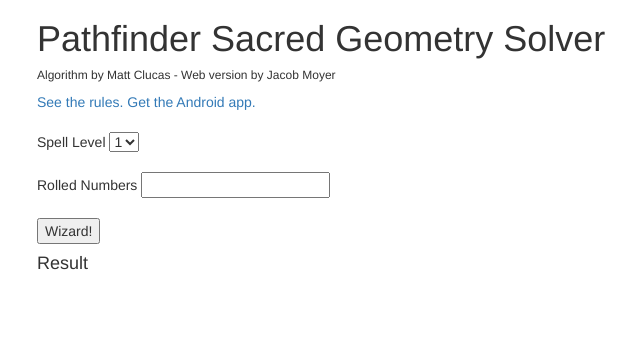
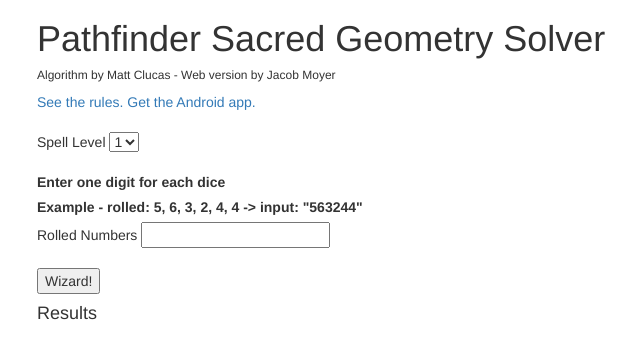
Before and after one commit to MattClucas/d20toolkit, a PHP site: page /tools/sacredgeo/sacredgeo.php in a window 1280 px wide. Shown: the part 51-410 px from the top of the page, without its empty margins (33-673 px from the left). Run offline with PHP 8.4, Linux system fonts and the light colour scheme; some libraries are stand-ins or nearby versions.

Commit message:
Made input format more clear to user. (hopefully)

```diff
--- a/tools/sacredgeo/sacredgeo.php
+++ b/tools/sacredgeo/sacredgeo.php
@@ -15,25 +15,24 @@
         ?>
         <div class="container">
             <h1>Pathfinder Sacred Geometry Solver</h1>
-
             <h6>Algorithm by Matt Clucas - Web version by Jacob Moyer</h6>
 
             <a href="http://www.d20pfsrd.com/feats/general-feats/sacred-geometry">See the rules.</a>
-
             <a href="https://play.google.com/store/apps/details?id=com.clucasprojects.sacredgeometry&hl=en">Get the Android app.</a>
 
             </br>
             </br>Spell Level
             <select id="spellLevelSelect"></select>
-            </br>
+            </br></br>
+            <label>Enter one digit for each dice</label></br>
+            <label>Example - rolled: 5, 6, 3, 2, 4, 4 -> input: "563244"</label>
             </br>Rolled Numbers
             <input type="text" id="rolledNumbers" />
             </br>
             </br>
             <button id="calculateButton">Wizard!</button>
 
-            <h4>Result</h4>
-
+            <h4>Results</h4>
             <div id="result"></div>
         </div>
     </body>
```
